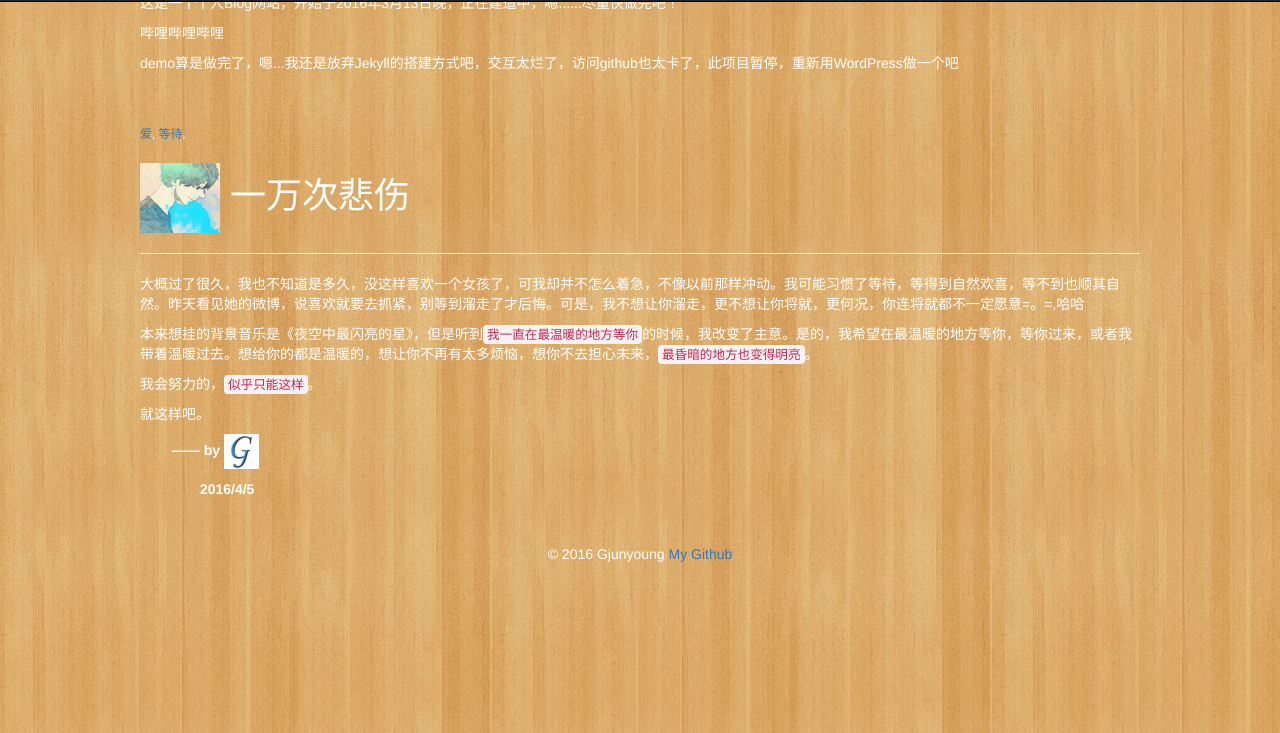
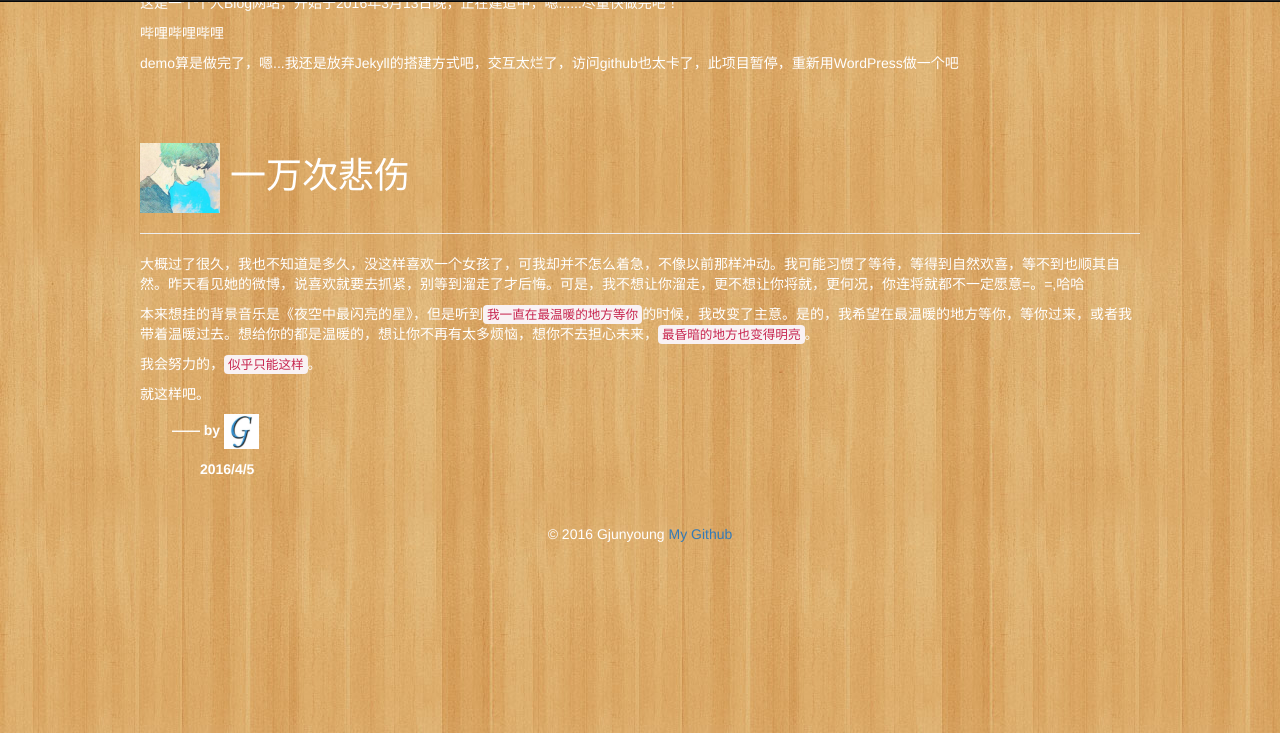
Before and after one commit to gjunyoung/blog-for-someone, a Jekyll site: the page built from _posts/note/2016-04-05-一万次悲伤.md, in a window 1280 px wide, cut to the strip 167-900 px from the top of the page. Built offline with Jekyll 4.4.1, drawn with Linux system fonts in a browser that asks for light colours.

Commit message:
Update post.html

```diff
--- a/_layouts/post.html
+++ b/_layouts/post.html
@@ -2,12 +2,6 @@
 layout: default
 ---
 
-
-<span class="small">
-  {% for cc in page.tags %}
-    <a data-toggle="modal" href="#{{ cc }}">{{ cc }}</a>,
-  {% endfor %}
-</span>
 <div id="content">
   {{ content }}
 </div>
```
